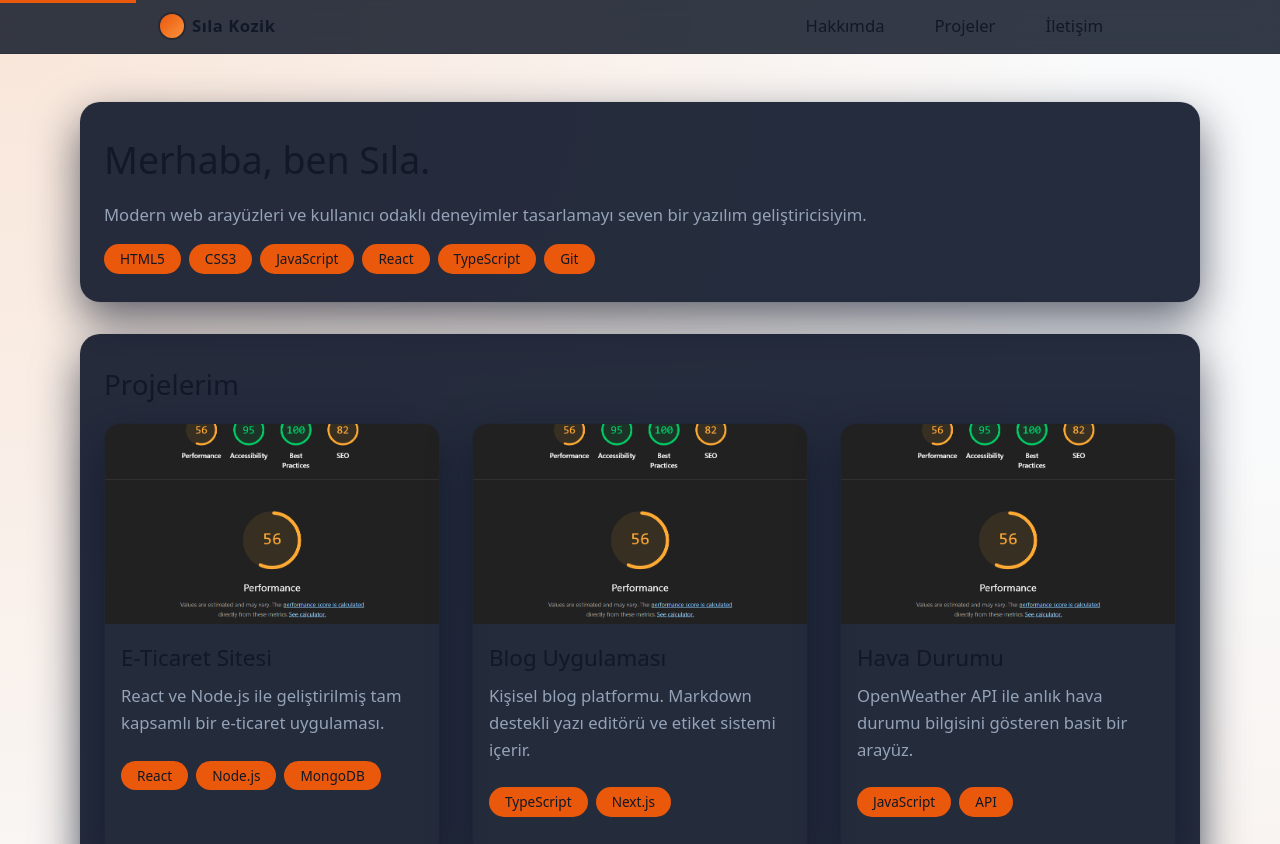
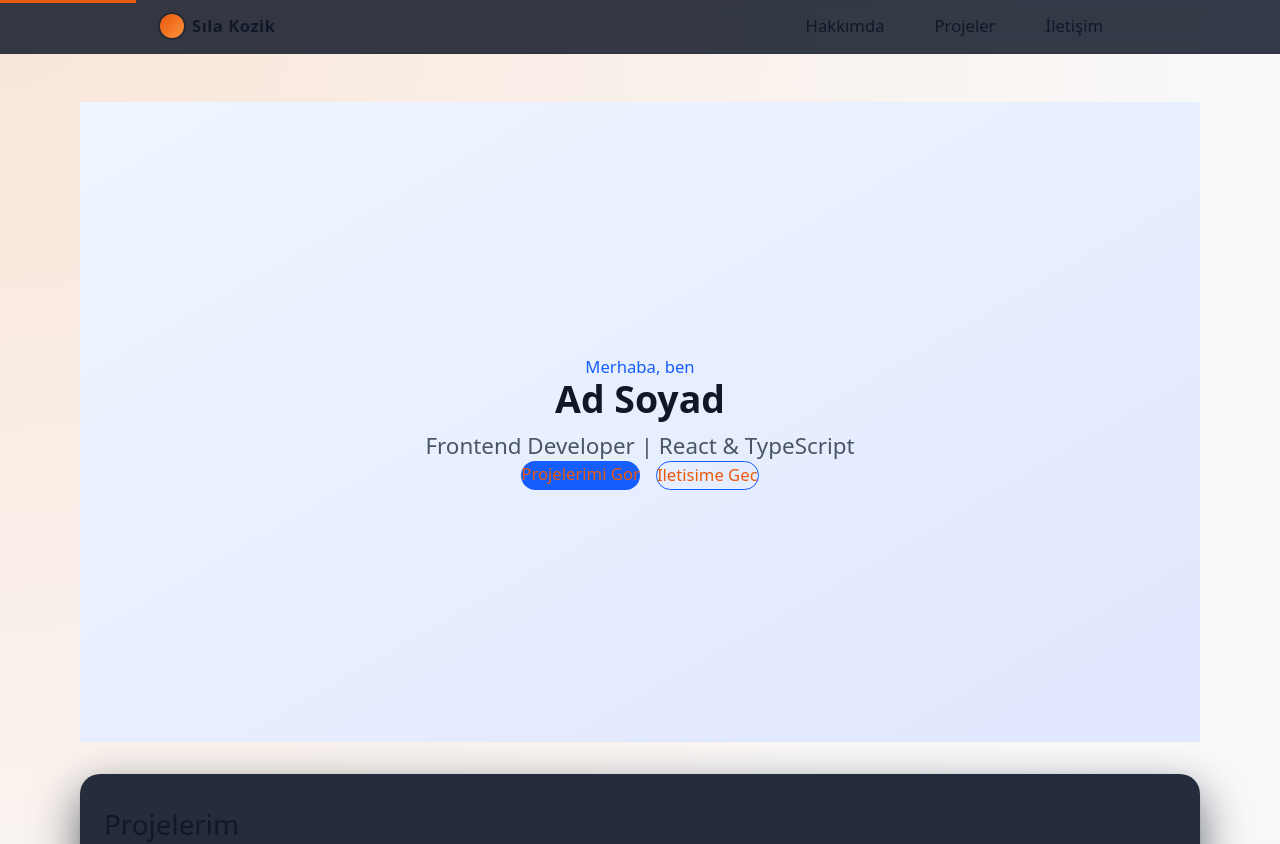
Before and after one commit to silakozik/web-lab, a React (Vite) app: page / in a window 1280 px wide. Shown: the top 844 px of the page. Built offline with nearby package versions, Linux system fonts and the light colour scheme.

Commit message:
feat: initialize App component and implement Hero section layout

```diff
--- a/src/App.tsx
+++ b/src/App.tsx
@@ -4,6 +4,7 @@ import { fetchProjects } from './services/projectService'
 import { filterProjects, sortProjects } from './utils/projectHelpers'
 import ContactForm from './components/ContactForm'
 import Header from './components/layout/Header'
+import Hero from './components/sections/Hero'
 
 function App() {
   const [projects, setProjects] = useState<Project[]>([])
@@ -45,18 +46,7 @@ function App() {
       <Header />
 
       <main id="main-content" className="page-main">
-        <section id="hakkimda" className="section-card">
-          <h1>Merhaba, ben Sıla.</h1>
-          <p>Modern web arayüzleri ve kullanıcı odaklı deneyimler tasarlamayı seven bir yazılım geliştiricisiyim.</p>
-          <ul className="skill-tags" role="list" aria-label="Beceri etiketleri">
-            <li>HTML5</li>
-            <li>CSS3</li>
-            <li>JavaScript</li>
-            <li>React</li>
-            <li>TypeScript</li>
-            <li>Git</li>
-          </ul>
-        </section>
+        <Hero />
 
         <section id="projeler" className="section-card">
           <h2>Projelerim</h2>
--- /dev/null
+++ b/src/components/sections/Hero.tsx
@@ -0,0 +1,46 @@
+export default function Hero() {
+  return (
+    <section id="hero"
+      className="min-h-[80vh] flex items-center
+      justify-center bg-gradient-to-br
+      from-blue-50 to-indigo-100
+      dark:from-gray-900 dark:to-gray-800
+      px-4">
+
+      <div className="text-center max-w-2xl">
+        <p className="text-blue-600
+          dark:text-blue-400 font-medium mb-2">
+          Merhaba, ben
+        </p>
+        <h1 className="text-4xl md:text-6xl
+          font-bold text-gray-900
+          dark:text-white mb-4">
+          Ad Soyad
+        </h1>
+        <p className="text-lg md:text-xl
+          text-gray-600 dark:text-gray-300
+          mb-8">
+          Frontend Developer | React & TypeScript
+        </p>
+        <div className="flex gap-4
+          justify-center flex-wrap">
+          <a href="#projects"
+            className="bg-blue-600 text-white
+            px-6 py-3 rounded-lg font-medium
+            hover:bg-blue-700 transition-colors">
+            Projelerimi Gor
+          </a>
+          <a href="#contact"
+            className="border border-blue-600
+            text-blue-600 dark:text-blue-400
+            px-6 py-3 rounded-lg font-medium
+            hover:bg-blue-50
+            dark:hover:bg-gray-800
+            transition-colors">
+            Iletisime Gec
+          </a>
+        </div>
+      </div>
+    </section>
+  );
+}
```
